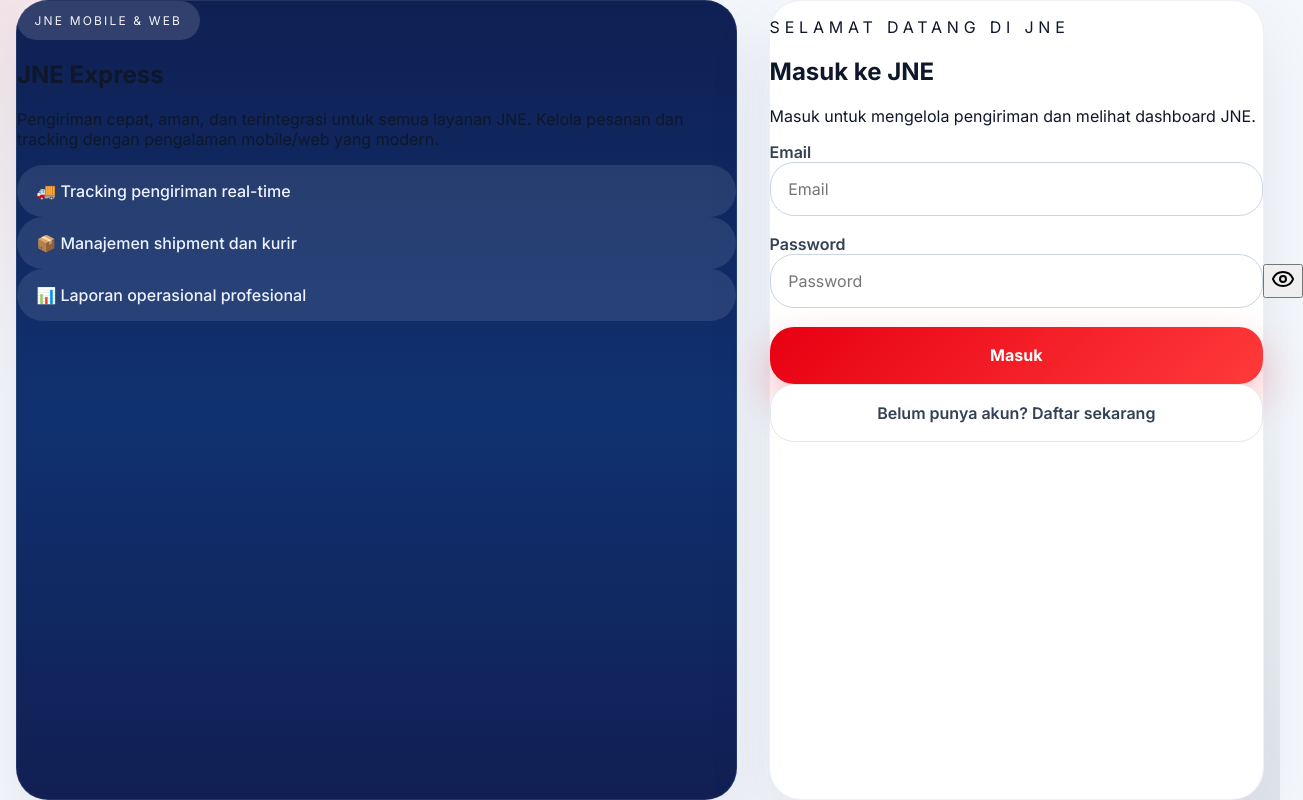
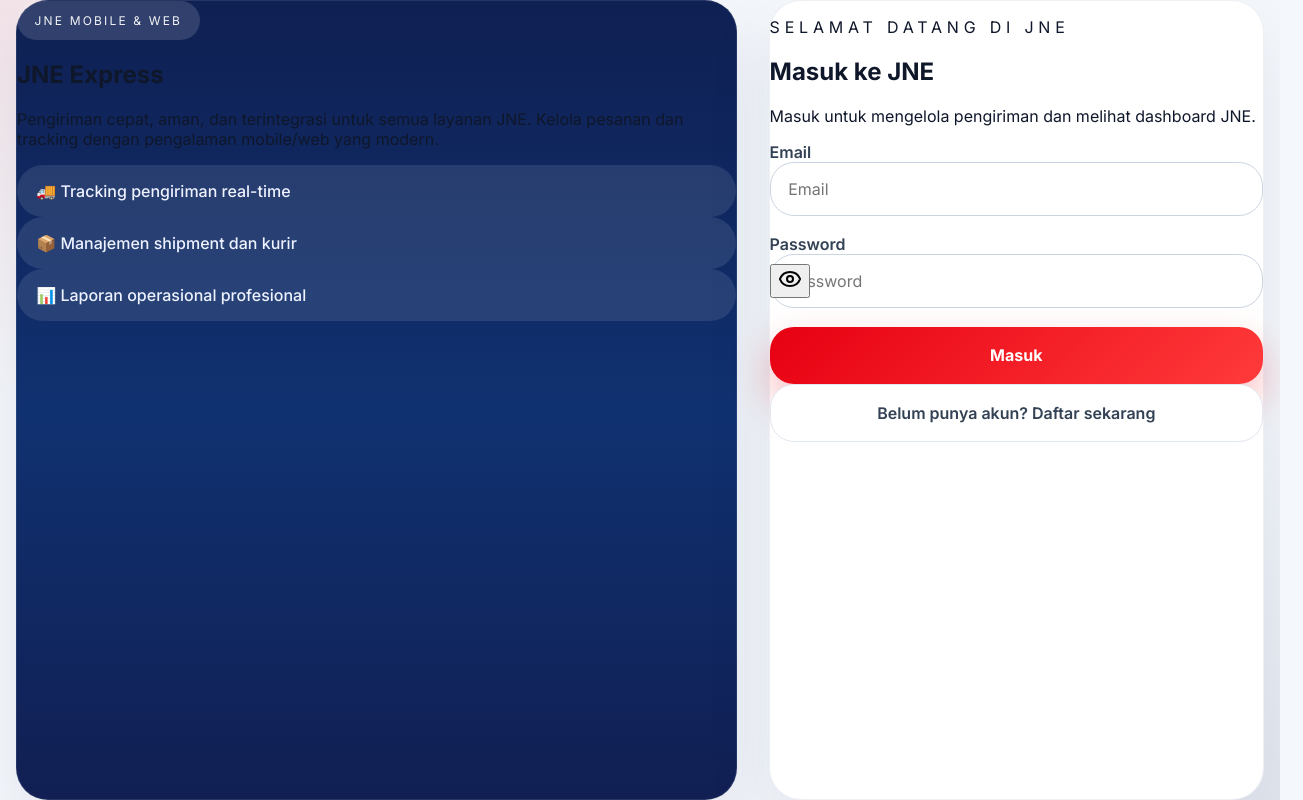
Before and after one commit to QikakimJ/frontend, a Next.js app: page / in a window 1280 px wide. Shown: the whole page, 1303 px wide, since content can reach past the window. Built offline with nearby package versions, Linux system fonts and the light colour scheme.

Commit message:
fix: Move password visibility icon inside input field with proper padding and positioning

```diff
--- a/components/ui/PasswordInput.tsx
+++ b/components/ui/PasswordInput.tsx
@@ -19,18 +19,18 @@
   const [showPassword, setShowPassword] = useState(false);
 
   return (
-    <div className="relative">
+    <div className="relative flex items-center">
       <input
         type={showPassword ? "text" : "password"}
         placeholder={placeholder}
-        className={className}
+        className={`${className} pr-12`}
         value={value}
         onChange={onChange}
       />
       <button
         type="button"
         onClick={() => setShowPassword(!showPassword)}
-        className="absolute right-3 top-1/2 -translate-y-1/2 text-slate-500 hover:text-slate-700 transition-colors"
+        className="absolute right-4 text-slate-500 hover:text-slate-700 transition-colors p-1"
         aria-label={showPassword ? "Sembunyikan password" : "Tampilkan password"}
       >
         {showPassword ? (
```
